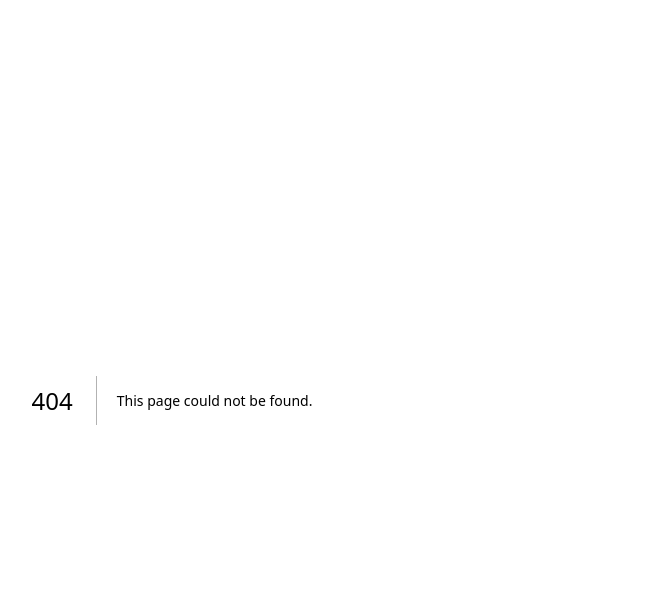
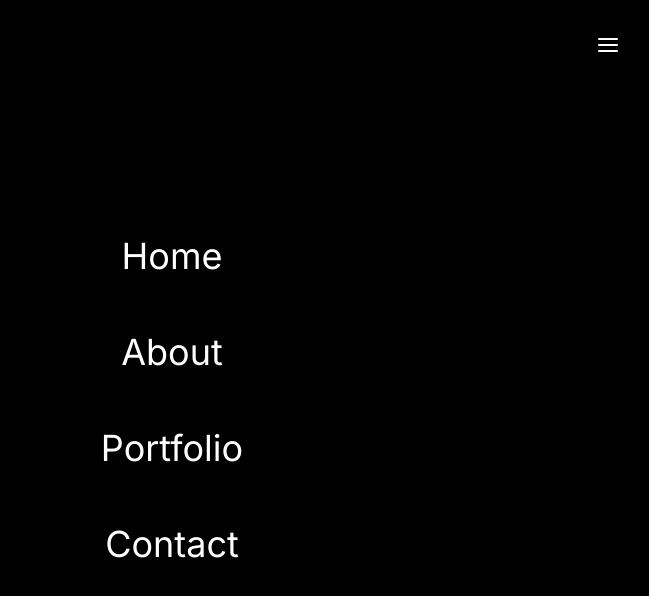
Before and after one commit to DerrickAntoney/portfolio, a Next.js app: page /about in a window 1280 px wide. Before the commit this address had no page. Shown: the top 596 px of the page, without its empty margins (468-1117 px from the left). Built offline with nearby package versions, Linux system fonts and the light colour scheme.

Commit message:
Sets up the navbar and styles it.

```diff
--- /dev/null
+++ b/src/app/about/page.jsx
@@ -0,0 +1,9 @@
+import React from 'react'
+
+const About = () => {
+  return (
+    <div>About</div>
+  )
+}
+
+export default About
--- /dev/null
+++ b/src/app/contact/page.jsx
@@ -0,0 +1,9 @@
+import React from 'react'
+
+const Contact = () => {
+  return (
+    <div>Contact</div>
+  )
+}
+
+export default Contact
--- a/src/app/layout.js
+++ b/src/app/layout.js
@@ -1,5 +1,7 @@
 import { Inter } from "next/font/google";
 import "./globals.css";
+
+import Navbar from "../components/navbar";
 
 const inter = Inter({ subsets: ["latin"] });
 
@@ -11,7 +13,16 @@
 export default function RootLayout({ children }) {
   return (
     <html lang="en">
-      <body className={inter.className}>{children}</body>
+      <body className={inter.className}>
+        <div className="w-screen h-screen bg-gradient-to-b from-blue-100 to-red-100">
+          <div className="h-24">
+            <Navbar/>
+          </div>
+          <div className="h-[100vh - 6rem]">
+            {children}
+          </div>
+        </div>
+      </body>
     </html>
   );
 }
--- /dev/null
+++ b/src/app/portfolio/page.jsx
@@ -0,0 +1,9 @@
+import React from 'react'
+
+const Portfolio = () => {
+  return (
+    <div>Portfolio</div>
+  )
+}
+
+export default Portfolio
--- /dev/null
+++ b/src/components/navbar.jsx
@@ -0,0 +1,36 @@
+import Link from 'next/link'
+
+const navbar = () => {
+
+    const links = [
+        {url: "/", title:"Home"},
+        {url: "/about", title:"About"},
+        {url: "/portfolio", title:"Portfolio"},
+        {url: "/contact", title:"Contact"}
+    ]
+
+
+  return (
+    <div className='h-full flex items-center justify-between px-4 sm:px-8 md:px-12 lg:px-20 xl:px-48'>
+       <div className=''>
+        <Link href="/" className='text-bold bg-black p-3 text-white rounded-full'>
+            DA
+        </Link>
+       </div>
+       <div className=''>
+            <button className='z-50 relative text-white'>
+                <svg xmlns="http://www.w3.org/2000/svg" width="24" height="24" viewBox="0 0 24 24" fill="none" stroke="currentColor" strokeWidth="2" strokeLinecap="round" strokeLinejoin="round" className="feather feather-menu"><line x1="3" y1="12" x2="21" y2="12"></line><line x1="3" y1="6" x2="21" y2="6"></line><line x1="3" y1="18" x2="21" y2="18"></line></svg>
+            </button>
+            <div className='absolute top-0 left-0 w-screen h-screen bg-black text-white flex flex-col items-center justify-center gap-8 text-4xl '>
+                {links.map(link =>
+                <Link href={link.url} key={link.url} className='p-3 text-white rounded-full'>
+                    {link.title}
+                </Link>)
+                }
+            </div>
+       </div>
+    </div>
+  )
+}
+
+export default navbar
```
